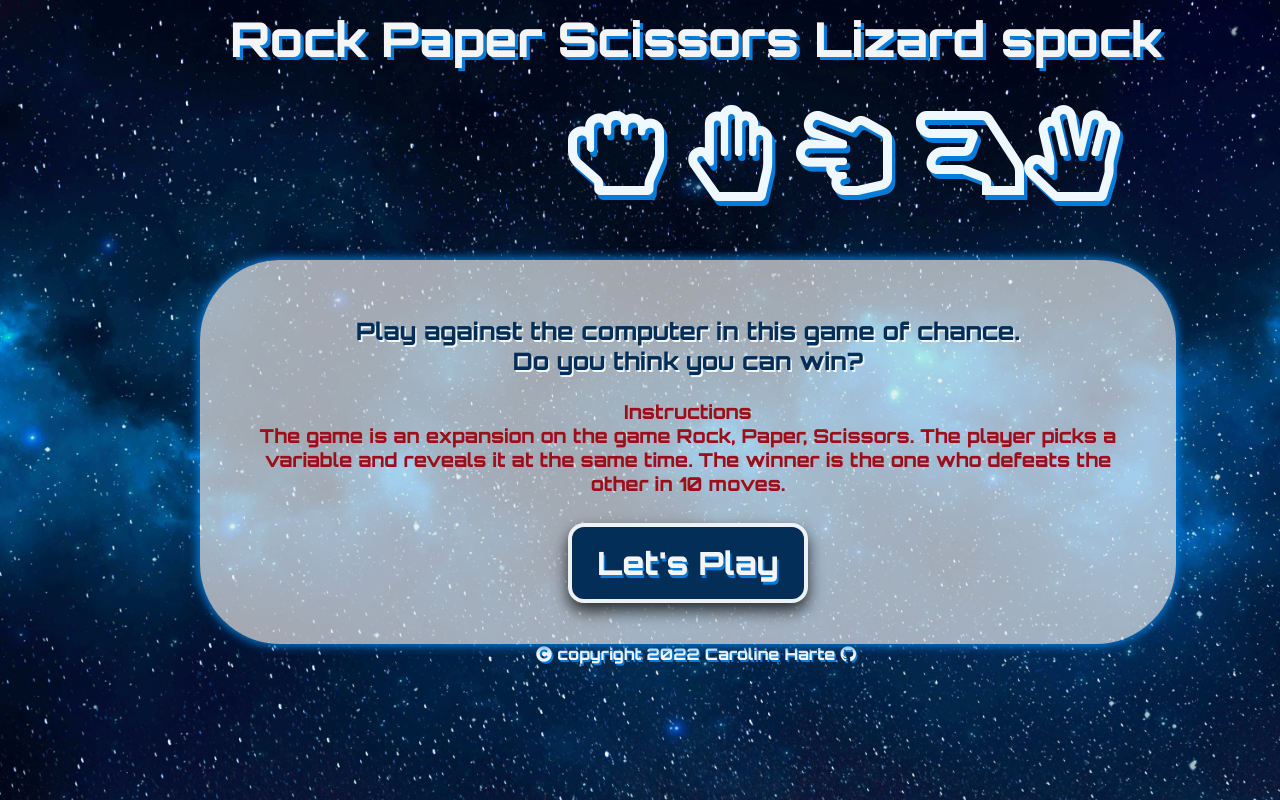
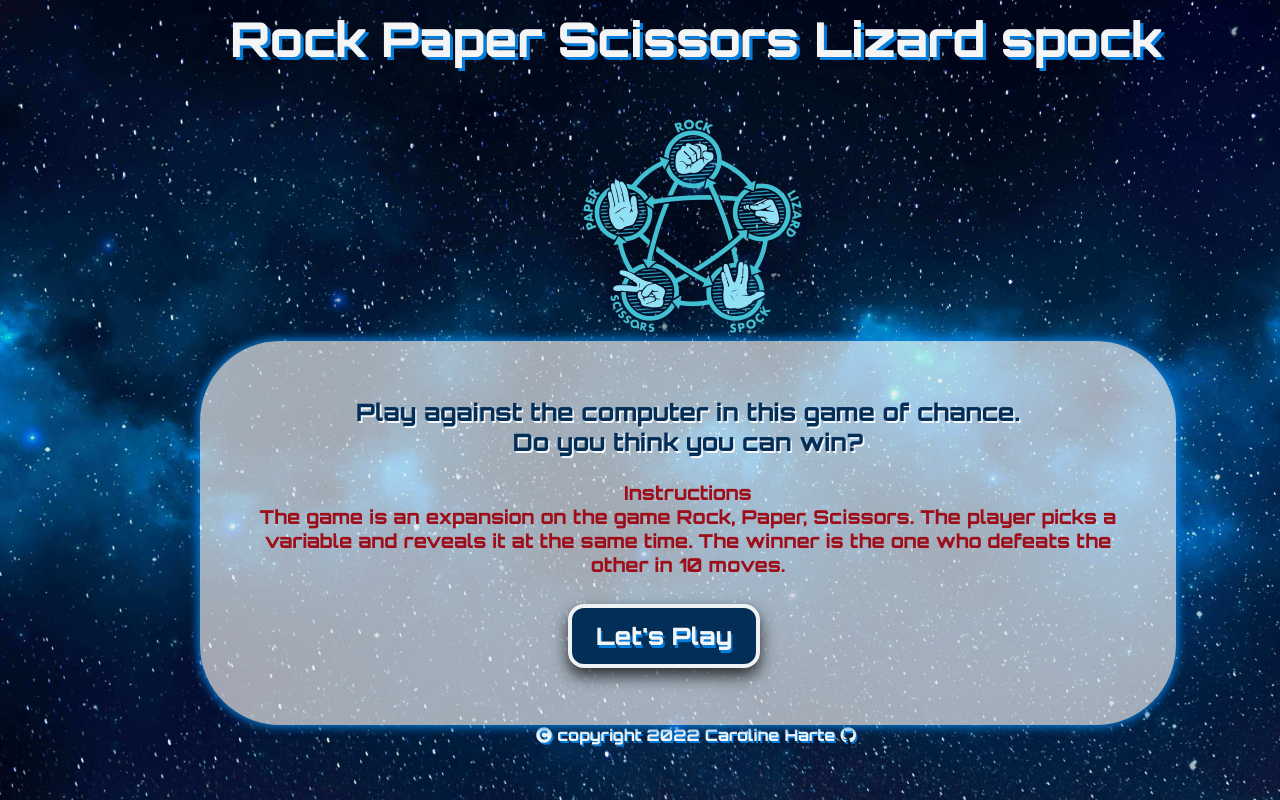
Before and after one commit to Charte-dot/Rock-Paper-Scissors-Lizard-Spock, a plain HTML site: page index.html in a window 1280 px wide. Drawn offline with Linux system fonts and the light colour scheme.

Commit message:
Changed game logo in html and css

```diff
--- a/assets/css/style.css
+++ b/assets/css/style.css
@@ -32,16 +32,9 @@ body {
 
 /*Logo styling*/
 .logo {
-    color: aliceblue;
-    font-size: 6rem;
-    width: 10rem;
-    height: 15rem;
+    width: 8rem;
+    height: 12rem;
     margin-left: 35rem;
-
-    display: inline;
-    text-shadow: 0.2rem 0.3rem rgb(4,124,218)
-
-
 }
 
 /*game area*/
@@ -121,7 +114,7 @@ body {
     text-align: center;
     font-size: 1.2rem;
     padding: 0;
-    margin-top: .5rem;
+
 
 }
 
@@ -133,8 +126,8 @@ body {
     margin: 0.2rem;
     margin-top: .5rem;
     margin-left: 20rem;
-    width: 15rem;
-    height: 5rem;
+    width: 12rem;
+    height: 4rem;
     background-color: rgb(3,46,88);
     border: .3rem solid rgb(238, 242, 245);
     border-radius: 1rem;
@@ -144,7 +137,7 @@ body {
     color: whitesmoke;
     text-shadow: 0.1rem 0.2rem rgb(4,124,218);
     font-weight: bold;
-    font-size: 2rem;
+    font-size: 1.5rem;
     box-shadow: 0 8px 16px 0 rgba(0, 0, 0, 0.753);
 }
 
--- a/index.html
+++ b/index.html
@@ -21,8 +21,7 @@
 <body>
     <!--Main heading-->
     <h1 class="heading">Rock Paper Scissors Lizard spock</h1>
-     <div class="logo"><i class="far fa-hand-rock"></i>  <i class="far fa-hand-paper"></i>  <i class="far fa-hand-scissors"></i>
-     <i class="far fa-hand-lizard">   </i><i class="far fa-hand-spock"></i>
+     <div class="logo"> <img src="assets/Images/logo.png" alt="rock,paper,scissors,lizard,spock">
     </div>
 
      <!--game area to display buttons and opening text-->
```
Also changed, not shown: assets/Images/PinClipart.com_rock-paper-scissors-clipart_5745200.png (deleted), assets/Images/logo.png (added).
